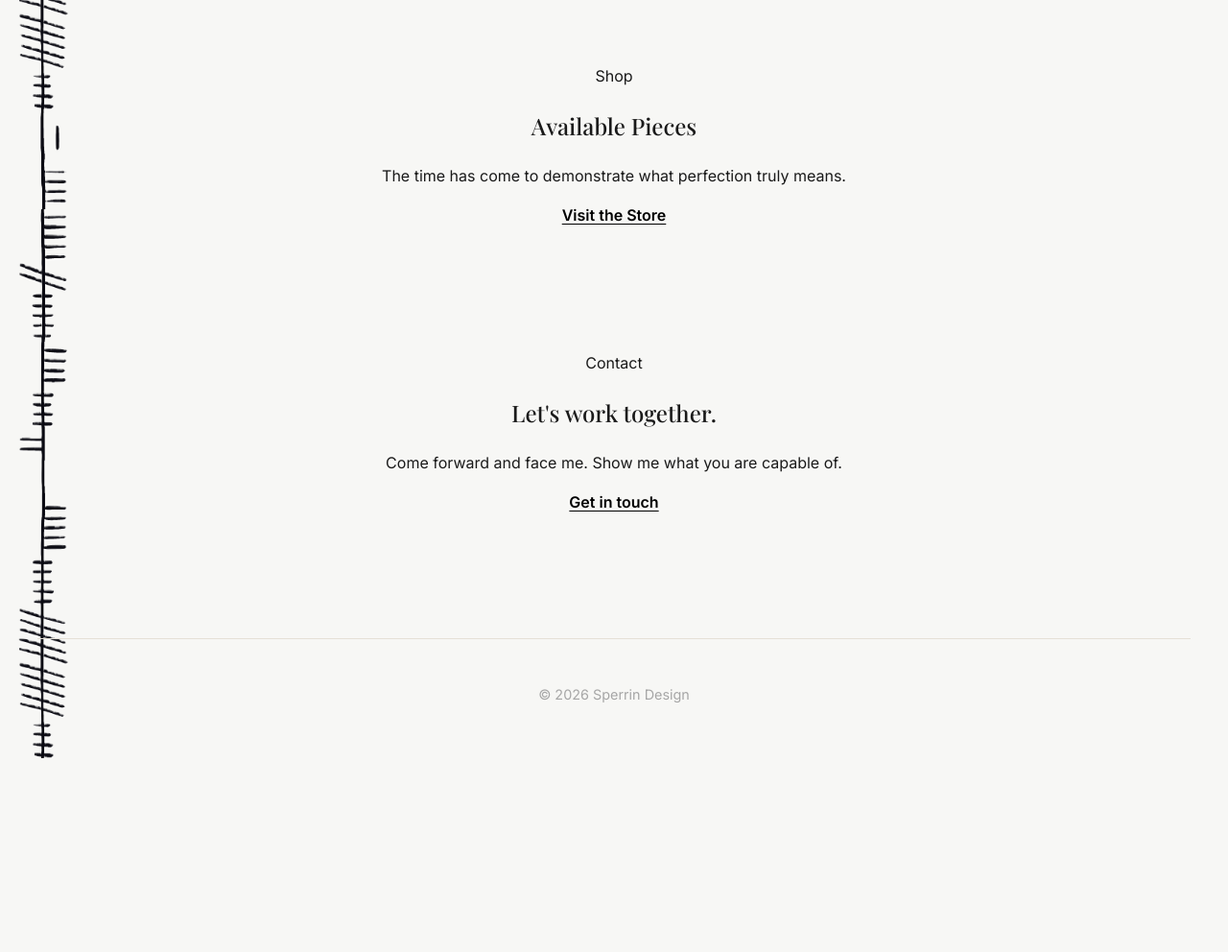
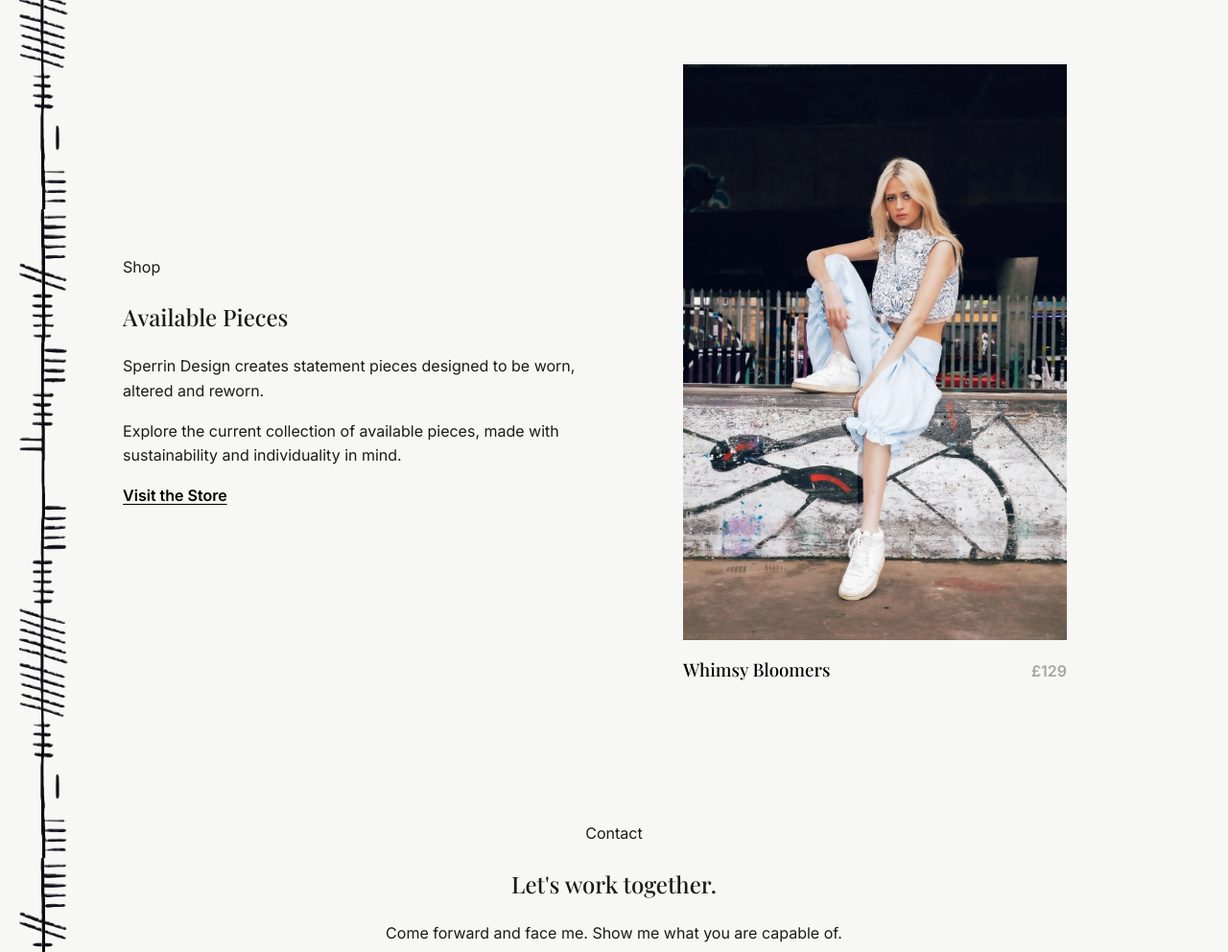
Before and after one commit to liamgrimes/sperrin-design, a website: page index.html in a window 1280 px wide. Shown: the part 1810-2802 px from the top of the page at 96% size. Before the commit the page ends 2600 px from the top, so only its background shows below. Drawn offline with nearby package versions, Linux system fonts and the light colour scheme.

Commit message:
Store intergration with homepage

```diff
--- a/assets/css/pages.css
+++ b/assets/css/pages.css
@@ -264,13 +264,58 @@ footer .store-footnote {
 
 #store-preview {
     text-align: center;
-    max-width: 800px;
 }
 
 #store-preview p {
     max-width: 55ch;
     margin: 0 auto var(--space-sm);
     line-height: 1.6;
+}
+
+.store-preview-content {
+    display: grid;
+    grid-template-columns: 1fr;
+    gap: var(--space-lg);
+    align-items: center;
+}
+
+.store-preview-text {
+    text-align: center;
+}
+
+.random-product-card {
+    display: block;
+    max-width: 400px;
+    margin: 0 auto;
+    color: inherit;
+    text-decoration: none !important;
+}
+
+.random-product-card img {
+    display: block;
+    width: 100%;
+    height: auto;
+}
+
+.random-product-info {
+    display: flex;
+    justify-content: space-between;
+    align-items: baseline;
+    margin-top: var(--space-sm);
+}
+
+.random-product-info h3,
+.random-product-info p {
+    margin: 0;
+}
+
+.random-product-info h3 {
+    font-family: var(--font-heading);
+    font-weight: 500;
+}
+
+.random-product-info p {
+    color: var(--color-muted);
 }
 
 
@@ -330,4 +375,18 @@ footer .store-footnote {
         grid-template-columns: repeat(3, 1fr);
     }
 
+    .store-preview-content {
+        grid-template-columns: 1fr 1fr;
+        gap: var(--space-lg);
+    }
+
+    .store-preview-text {
+        text-align: left;
+    }
+
+    #store-preview p {
+        margin-left: 0;
+        margin-right: 0;
+    }
+
 }
--- a/assets/js/collections-data.js
+++ b/assets/js/collections-data.js
@@ -1,6 +1,8 @@
 window.SPERRIN_COLLECTIONS = window.SPERRIN_COLLECTIONS || {};
 
 window.SPERRIN_COLLECTIONS.COLLECTIONS = [
+
+    // FW 25
     {
         name: "FW25",
         slug: "fw25",
@@ -57,6 +59,8 @@ window.SPERRIN_COLLECTIONS.COLLECTIONS = [
             "assets/images/collections/fw25/mid-angle-group.JPG"
         ]
     },
+
+    //Vogue Editorial
 
     {
         name: "Vogue Editorial",
@@ -433,7 +437,7 @@ window.SPERRIN_COLLECTIONS.COLLECTIONS = [
     {
         name: "Hunt Collection",
         slug: "hunt-collection",
-        description: "Liam, fix later",
+        description: "Sperrin Design's Original Collection inspired by University dissertation",
         coverImage: "assets/images/collections/hunt-collection/IMG_3357.JPG",
 
         pieces: [
--- a/assets/js/main.js
+++ b/assets/js/main.js
@@ -92,5 +92,35 @@
     setActiveNavItem();
   }
 
-  document.addEventListener('DOMContentLoaded', mountSharedShell);
+  function renderRandomProduct() {
+    const productHost = document.querySelector('#random-product');
+
+    if (!productHost) return;
+
+    const products = window.SPERRIN_STOREFRONT?.PRODUCTS;
+
+    if (!products || !products.length) return;
+
+    const randomProduct =
+      products[Math.floor(Math.random() * products.length)];
+
+    productHost.innerHTML = `
+      <a href="storefront.html" class="random-product-card">
+        <img
+          src="${randomProduct.images[0]}"
+          alt="${randomProduct.name}"
+        >
+
+        <div class="random-product-info">
+          <h3>${randomProduct.name}</h3>
+          <p>${randomProduct.price}</p>
+        </div>
+      </a>
+    `;
+  }
+
+  document.addEventListener('DOMContentLoaded', () => {
+    mountSharedShell();
+    renderRandomProduct();
+  });
 })();
--- a/assets/js/storefront-data.js
+++ b/assets/js/storefront-data.js
@@ -101,7 +101,7 @@ window.SPERRIN_STOREFRONT.PRODUCTS = [
       { size: 'S', chest: '104cm', length: '66cm' }
     ],
     images: [
-      'assets/images/collections/festival-szn/double-denim-zip-up-top.JPEG'
+      'assets/images/collections/festival-season/double-denim-zip-up-top.JPEG'
     ],
   },
    {
@@ -116,9 +116,9 @@ window.SPERRIN_STOREFRONT.PRODUCTS = [
       { size: 'S', chest: '104cm', length: '66cm' }
     ],
     images: [
-      'assets/images/collections/festival-szn/double-denim-zip-up.webp',
-      'assets/images/collections/festival-szn/double-denim-zip-up-2.webp',
-      'assets/images/collections/festival-szn/double-denim-zip-up-3.webp'
+      'assets/images/collections/festival-season/double-denim-zip-up.webp',
+      'assets/images/collections/festival-season/double-denim-zip-up-2.webp',
+      'assets/images/collections/festival-season/double-denim-zip-up-3.webp'
     ],
   },
   {
@@ -171,10 +171,10 @@ window.SPERRIN_STOREFRONT.PRODUCTS = [
       { size: 'XS', chest: 'Waist 64cm', length: '78cm' }
     ],
     images: [
-      'assets/images/collections/festival-szn/culottes.JPEG',
-      'assets/images/collections/festival-szn/culottes4.webp',
-      'assets/images/collections/festival-szn/culottes3.webp',
-      'assets/images/collections/festival-szn/culottes2.webp'
+      'assets/images/collections/festival-season/culottes.JPEG',
+      'assets/images/collections/festival-season/culottes4.webp',
+      'assets/images/collections/festival-season/culottes3.webp',
+      'assets/images/collections/festival-season/culottes2.webp'
     ],
   },
   {
@@ -224,11 +224,11 @@ window.SPERRIN_STOREFRONT.PRODUCTS = [
       { size: 'XS', chest: 'Waist 64cm', length: '78cm' }
     ],
     images: [
-      'assets/images/collections/festival-szn/blouse-whimsy-bloomer-3.webp',
-      'assets/images/collections/festival-szn/blouse-whimsy-bloomer-2.JPG',
-      'assets/images/collections/festival-szn/blouse-whimsy-bloomer-4.webp',
-      'assets/images/collections/festival-szn/blouse-whimsy-bloomer-5.webp',
-      'assets/images/collections/festival-szn/blouse-whimsy-bloomer-6.webp',
+      'assets/images/collections/festival-season/blouse-whimsy-bloomer-3.webp',
+      'assets/images/collections/festival-season/blouse-whimsy-bloomer-2.JPG',
+      'assets/images/collections/festival-season/blouse-whimsy-bloomer-4.webp',
+      'assets/images/collections/festival-season/blouse-whimsy-bloomer-5.webp',
+      'assets/images/collections/festival-season/blouse-whimsy-bloomer-6.webp',
     ],
   },
   {
@@ -243,7 +243,7 @@ window.SPERRIN_STOREFRONT.PRODUCTS = [
       { size: 'XS', chest: 'Waist 64cm', length: '78cm' }
     ],
     images: [
-      'assets/images/collections/festival-szn/whimsy-blouse-shorts.JPG',
+      'assets/images/collections/festival-season/whimsy-blouse-shorts.JPG',
       'assets/images/collections/SS26/brown-corset-porcelain-shorts-3.JPEG',
       'assets/images/collections/SS26/brown-corset-porcelain-shorts-6.JPEG'
     ],
@@ -280,10 +280,10 @@ window.SPERRIN_STOREFRONT.PRODUCTS = [
       { size: 'XS', chest: 'Waist 64cm', length: '78cm' }
     ],
     images: [
-      'assets/images/collections/festival-szn/teal-dungarees-3.JPG',
-      'assets/images/collections/festival-szn/teal-dungarees-2.JPG',
-      'assets/images/collections/festival-szn/teal-dungarees-4.JPG',
-      'assets/images/collections/festival-szn/teal-dungarees-5.JPG'
+      'assets/images/collections/festival-season/teal-dungarees-3.JPG',
+      'assets/images/collections/festival-season/teal-dungarees-2.JPG',
+      'assets/images/collections/festival-season/teal-dungarees-4.JPG',
+      'assets/images/collections/festival-season/teal-dungarees-5.JPG'
     ],
   },
   {
--- a/index.html
+++ b/index.html
@@ -118,7 +118,7 @@
 
         <a href="collections.html" class="home-image-link">
           <img
-            src="assets/images/collections/ss26/A1650BF9-15A9-42ED-96F5-0B13E357AA73.JPEG"
+            src="assets/images/collections/ss26/green-tapestry-sleeve-short-6.JPG"
             alt="Sperrin Design"
           >
         </a>
@@ -139,23 +139,36 @@
          STORE
          ============================================ -->
 
-    <section id="store-preview">
+<section id="store-preview">
+
+  <div class="store-preview-content">
+
+    <div class="store-preview-text">
 
       <div class="section-heading">
-
         <span class="eyebrow">Shop</span>
-
         <h2>Available Pieces</h2>
-
       </div>
 
       <p>
-        The time has come to demonstrate what perfection truly means.
+        Sperrin Design creates statement pieces designed to be worn,
+        altered and reworn.
+      </p>
+
+      <p>
+        Explore the current collection of available pieces, made with
+        sustainability and individuality in mind.
       </p>
 
       <a href="storefront.html">Visit the Store</a>
 
-    </section>
+    </div>
+
+    <div id="random-product"></div>
+
+  </div>
+
+</section>
 
 
     <!-- ============================================
@@ -180,6 +193,7 @@
 
   <div data-site-footer></div>
 
+  <script src="assets/js/storefront-data.js"></script>
   <script src="assets/js/main.js"></script>
 
 </body>
```
